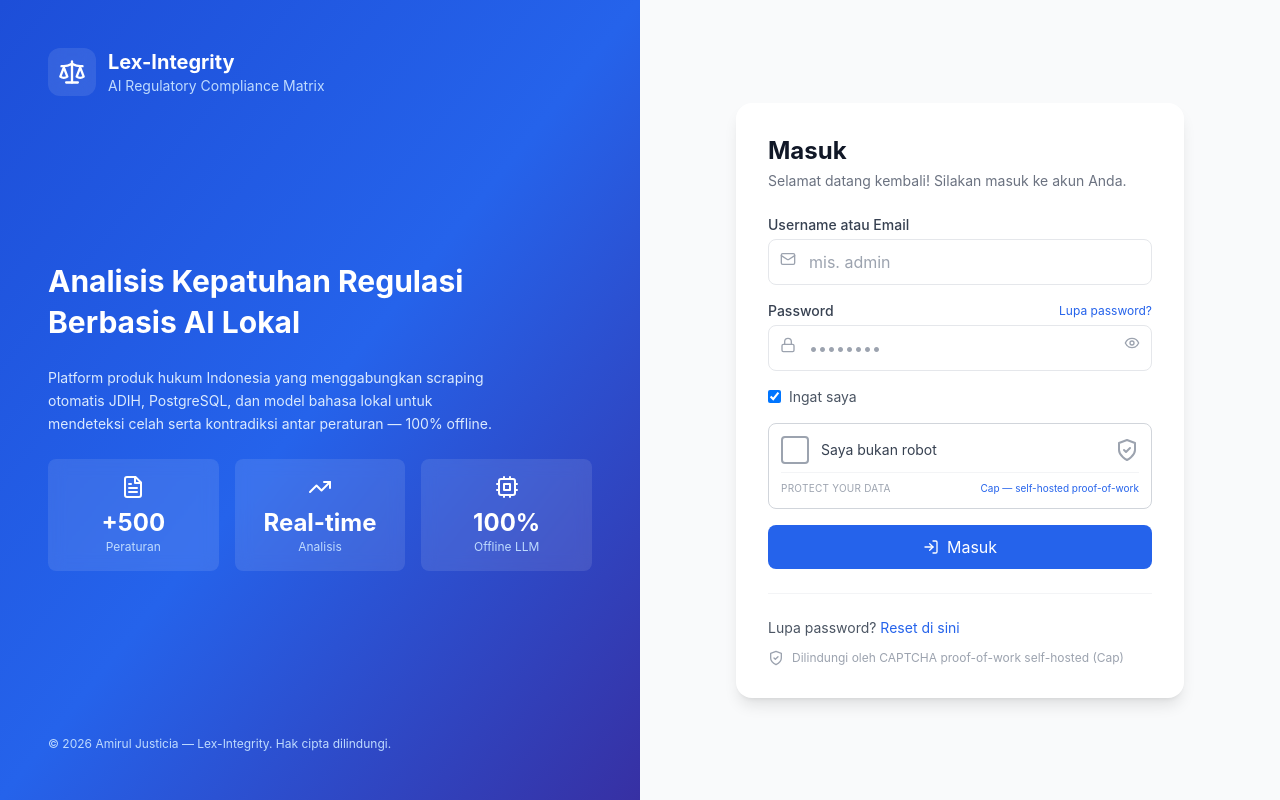
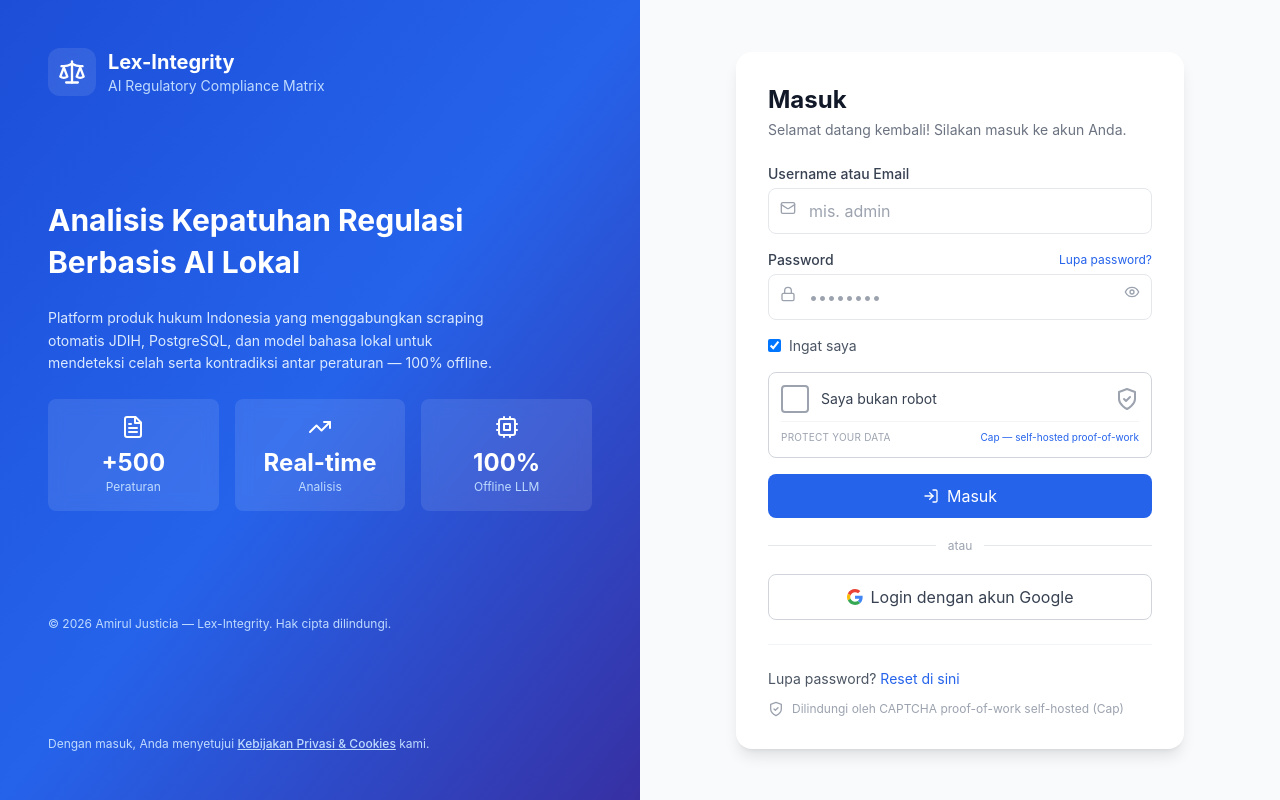
Before and after one commit to AmirulJusticia0507/lex-integrity, a React (Create React App) app in the folder client/: page /login in a window 1280 px wide. Built offline with nearby package versions, Linux system fonts and the light colour scheme; no server answers.

Commit message:
feat(auth): add Google SSO login via Keycloak (sso.jogjaprov.go.id, portal client)

```diff
--- /dev/null
+++ b/client/src/components/auth/googleAuth.js
@@ -0,0 +1,68 @@
+const keycloakBase =
+  process.env.REACT_APP_SSO_KEYCLOAK_BASE ||
+  'https://sso.jogjaprov.go.id/realms/aptika/protocol/openid-connect';
+const clientId = process.env.REACT_APP_SSO_CLIENT_ID || 'portal';
+const scope = process.env.REACT_APP_SSO_SCOPE || 'openid profile email';
+
+export const getLoginRedirectUri = () => {
+  if (typeof window !== 'undefined') {
+    return new URL('/login', window.location.origin).toString();
+  }
+  return '';
+};
+
+export function goGoogleLogin() {
+  const params = new URLSearchParams({
+    client_id: clientId,
+    redirect_uri: getLoginRedirectUri(),
+    response_type: 'code',
+    scope,
+    kc_idp_hint: 'google'
+  });
+  window.location.href = `${keycloakBase}/auth?${params.toString()}`;
+}
+
+export async function handleGoogleCallback(code) {
+  const body = new URLSearchParams({
+    code,
+    grant_type: 'authorization_code',
+    client_id: clientId,
+    redirect_uri: getLoginRedirectUri()
+  });
+
+  const resp = await fetch(`${keycloakBase}/token`, {
+    method: 'POST',
+    headers: { 'Content-Type': 'application/x-www-form-urlencoded' },
+    body: body.toString()
+  });
+  const tokenData = await resp.json();
+
+  const msg = String(tokenData?.message || tokenData?.error_description || tokenData?.error || '').toLowerCase();
+  if (msg.includes('akun telah ada')) {
+    return { status: 'exists' };
+  }
+
+  if (!resp.ok || !tokenData?.access_token) {
+    return { status: 'error', message: tokenData?.error_description || 'Login Google gagal: access_token tidak ditemukan.' };
+  }
+
+  const userinfoRes = await fetch(`${keycloakBase}/userinfo`, {
+    headers: { Authorization: `Bearer ${tokenData.access_token}` }
+  });
+  if (!userinfoRes.ok) {
+    return { status: 'error', message: 'Login Google gagal: tidak dapat mengambil profil pengguna.' };
+  }
+  const userinfo = await userinfoRes.json();
+
+  return {
+    status: 'success',
+    token: tokenData.access_token,
+    user: {
+      id: userinfo.sub,
+      username: userinfo.preferred_username || userinfo.name || 'pengguna_sso',
+      email: userinfo.email || '',
+      role: userinfo.realm_access?.roles?.includes('administrator') ? 'admin' : 'user',
+      name: userinfo.name || userinfo.preferred_username
+    }
+  };
+}
--- a/client/src/pages/LoginPage.jsx
+++ b/client/src/pages/LoginPage.jsx
@@ -1,19 +1,61 @@
-import React, { useState } from 'react';
-import { Link, useNavigate } from 'react-router-dom';
+import React, { useEffect, useRef, useState } from 'react';
+import { Link, useNavigate, useSearchParams } from 'react-router-dom';
 import { Scale, Mail, Lock, Eye, EyeOff, LogIn, AlertCircle, Loader2, ShieldCheck, TrendingUp, FileText, Cpu } from 'lucide-react';
 import CapCaptcha from '../components/auth/CapCaptcha';
 import { useAuth } from '../components/auth/AuthContext';
+import { goGoogleLogin, handleGoogleCallback } from '../components/auth/googleAuth';
+
+const GoogleIcon = () => (
+  <svg className="h-4 w-4" viewBox="0 0 48 48">
+    <path fill="#EA4335" d="M24 9.5c3.54 0 6.71 1.22 9.21 3.6l6.85-6.85C35.9 2.38 30.47 0 24 0 14.62 0 6.51 5.38 2.56 13.22l7.98 6.19C12.43 13.72 17.74 9.5 24 9.5z" />
+    <path fill="#4285F4" d="M46.98 24.55c0-1.57-.15-3.09-.38-4.55H24v9.02h12.94c-.58 2.96-2.26 5.48-4.78 7.18l7.73 6c4.51-4.18 7.09-10.36 7.09-17.65z" />
+    <path fill="#FBBC05" d="M10.53 28.59c-.48-1.45-.76-2.99-.76-4.59s.27-3.14.76-4.59l-7.98-6.19C.92 16.46 0 20.12 0 24c0 3.88.92 7.54 2.56 10.78l7.97-6.19z" />
+    <path fill="#34A853" d="M24 48c6.48 0 11.93-2.13 15.89-5.81l-7.73-6c-2.15 1.45-4.92 2.3-8.16 2.3-6.26 0-11.57-4.22-13.47-9.91l-7.98 6.19C6.51 42.62 14.62 48 24 48z" />
+  </svg>
+);
 
 const LoginPage = () => {
   const navigate = useNavigate();
   const { setAuth } = useAuth();
+  const [searchParams, setSearchParams] = useSearchParams();
   const [identifier, setIdentifier] = useState('');
   const [password, setPassword] = useState('');
   const [remember, setRemember] = useState(true);
   const [showPassword, setShowPassword] = useState(false);
   const [captchaVerified, setCaptchaVerified] = useState(false);
   const [isLoading, setIsLoading] = useState(false);
+  const [googleLoading, setGoogleLoading] = useState(false);
   const [error, setError] = useState(null);
+  const googleHandled = useRef(false);
+
+  useEffect(() => {
+    const code = searchParams.get('code');
+    if (!code || googleHandled.current) return;
+    googleHandled.current = true;
+    setGoogleLoading(true);
+    setError(null);
+    (async () => {
+      try {
+        const result = await handleGoogleCallback(code);
+        if (result.status === 'success') {
+          setAuth(result.token, result.user);
+          navigate('/');
+          return;
+        }
+        if (result.status === 'exists') {
+          setError('Akun telah ada. Silakan login seperti biasa.');
+        } else {
+          setError(result.message || 'Login Google gagal.');
+        }
+      } catch (err) {
+        console.error('Google login error:', err);
+        setError('Login Google gagal. Silakan coba lagi.');
+      } finally {
+        setGoogleLoading(false);
+        setSearchParams({}, { replace: true });
+      }
+    })();
+  }, [searchParams, setAuth, navigate, setSearchParams]);
 
   const handleSubmit = async (e) => {
     e.preventDefault();
@@ -89,6 +131,13 @@
 
         <p className="text-xs text-blue-200">
           © {new Date().getFullYear()} Amirul Justicia — Lex-Integrity. Hak cipta dilindungi.
+        </p>
+        <p className="text-xs text-blue-200">
+          Dengan masuk, Anda menyetujui{' '}
+          <Link to="/privacy" className="underline font-medium hover:text-white transition-colors">
+            Kebijakan Privasi &amp; Cookies
+          </Link>{' '}
+          kami.
         </p>
       </div>
 
@@ -196,6 +245,31 @@
               </button>
             </form>
 
+            <div className="my-5 flex items-center gap-3">
+              <div className="flex-1 h-px bg-gray-200 dark:bg-gray-700" />
+              <span className="text-xs text-gray-400 dark:text-gray-500">atau</span>
+              <div className="flex-1 h-px bg-gray-200 dark:bg-gray-700" />
+            </div>
+
+            <button
+              type="button"
+              onClick={goGoogleLogin}
+              disabled={googleLoading || isLoading}
+              className="w-full flex items-center justify-center gap-2 py-2.5 border border-gray-300 rounded-lg text-gray-700 hover:bg-gray-50 disabled:opacity-50 disabled:cursor-not-allowed transition-colors dark:border-gray-600 dark:text-gray-200 dark:hover:bg-gray-700"
+            >
+              {googleLoading ? (
+                <>
+                  <Loader2 className="h-4 w-4 animate-spin" />
+                  Memproses Google...
+                </>
+              ) : (
+                <>
+                  <GoogleIcon />
+                  Login dengan akun Google
+                </>
+              )}
+            </button>
+
             <div className="mt-6 pt-6 border-t border-gray-100 space-y-3 dark:border-gray-700">
               <p className="text-sm text-gray-600 dark:text-gray-300">
                 Lupa password?{' '}
```
